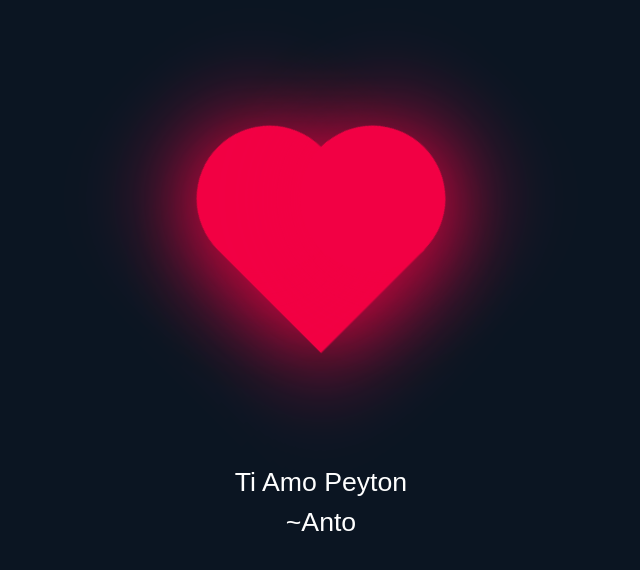
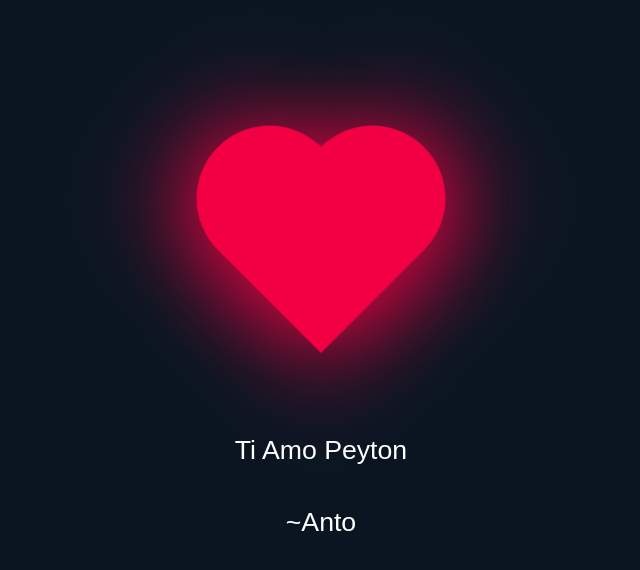
Before and after one commit to nablaFox/nablaFox.github.io, a plain HTML site: page index.html in a window 1280 px wide. Shown: the part 158-728 px from the top of the page, without its empty margins (319-959 px from the left). Drawn offline with Linux system fonts and the light colour scheme; a web font is replaced by a local one.

Commit message:
Update style1.css

```diff
--- a/style1.css
+++ b/style1.css
@@ -8,7 +8,7 @@
     font-family: "romantic", sans-serif;
     margin: 0;
     position: absolute;
-    top: 80%;
+    top: 76%;
     left: 50%;
     -ms-transform: translate(-50%, -50%);
     transform: translate(-50%, -50%);
```
